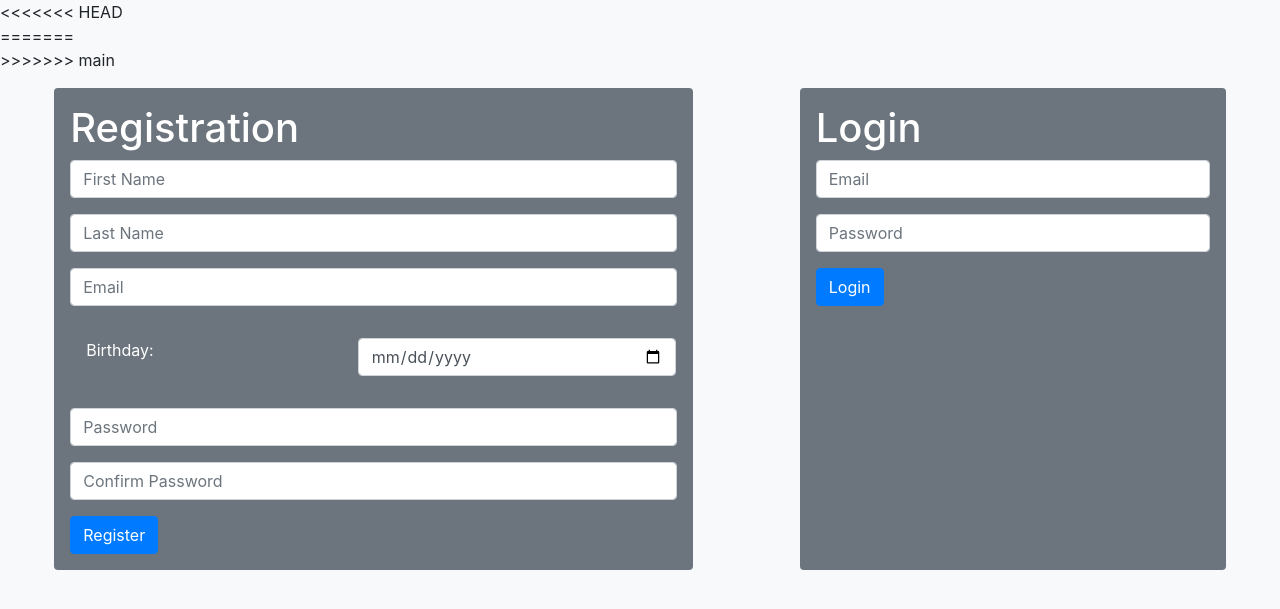
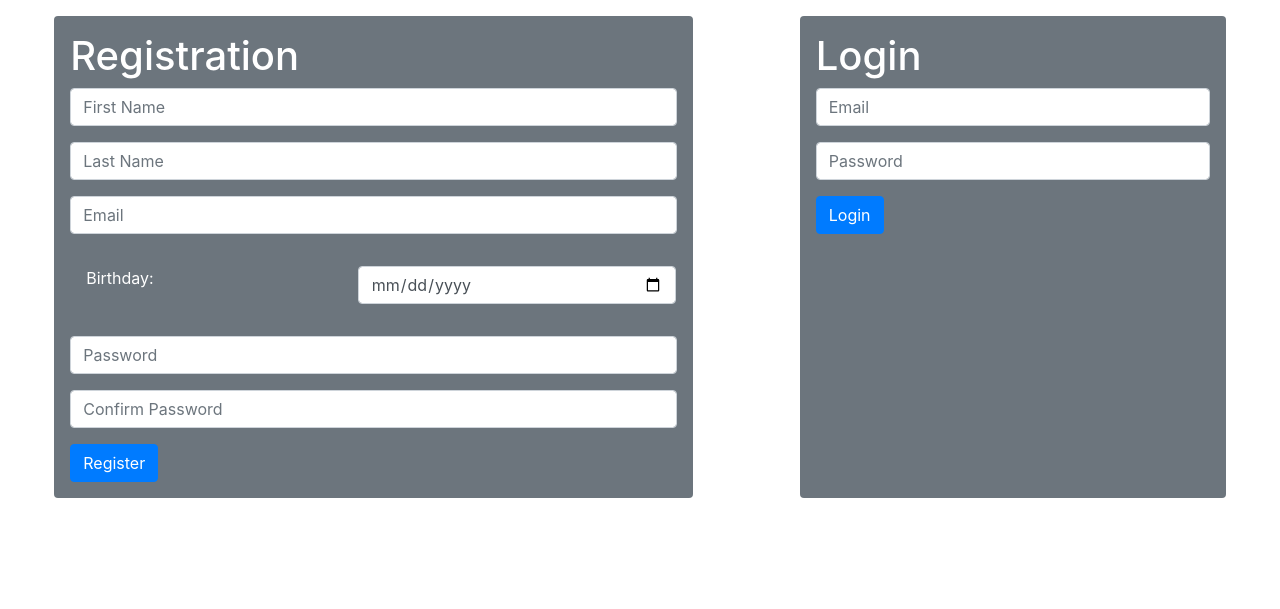
Before and after one commit to jrait/readerly2, a Django app: page / in a window 1280 px wide. Shown: the top 609 px of the page. Run offline with Django 3.2, Linux system fonts and the light colour scheme; some libraries are stand-ins or nearby versions.

Commit message:
minor index changes

```diff
--- a/readerly_app/templates/index.html
+++ b/readerly_app/templates/index.html
@@ -12,16 +12,11 @@
 
 </head>
 
-<<<<<<< HEAD
+
 <body>
     <div id="container">
         <!--toggle -->
         <!-- <button type="submit" class="m-4 btn btn-secondary" id="switch">Toggle Dark Mode</button> -->
-
-=======
-<body class="bg-light">
-    <div id='container'>
->>>>>>> main
         {% if messages %}
         <div class='messages mt-3'>
             {% for message in messages %}
```
